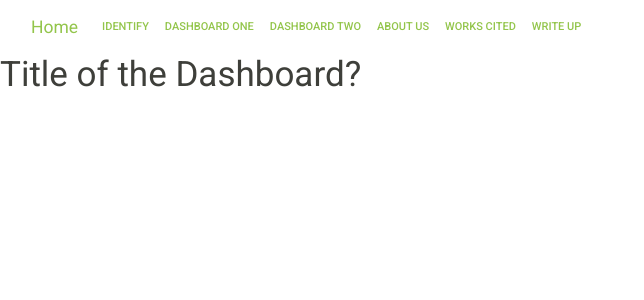
After one commit to KelseyMersinas/Project-4-Group-10, a Flask app: page /tableauTwo in a window 1280 px wide. The commit adds this page. Shown: the top 300 px of the page, without its empty margins (0-644 px from the left). Run offline with Flask 3, Linux system fonts and the light colour scheme; parts of the project's set-up code (start-up, migrations or seed data) failed here and were passed over; some libraries are stand-ins or nearby versions.

Commit message:
updating app.py

```diff
--- a/app/app.py
+++ b/app/app.py
@@ -5,22 +5,30 @@ import pickle
 
 app = Flask(__name__)
 
-# load the model
-with open('mushroom_model.h5', 'rb') as file:
+# Load the model
+with open('mushroom_model.pkl', 'rb') as file:
     model = pickle.load(file)
 
-# Attempt to make the prediction page - havn't figured it out yet just slapped this together- will work on over weekend
 @app.route('/predict', methods=['POST'])
 def predict():
-    features_input = request.form['features']
-    features = np.array(features_input.split(',')).reshape(1, -1)
-    prediction = model.predict(features)
-    return jsonify({'edible': prediction[0]})
+    content = request.json['data']
+    print(content)
+    return(jsonify({'ok': True}))
 
 # home page
 @app.route('/')
 def home():
     return render_template('landing.html')
+
+# dashboard 1
+@app.route('/tableauOne')
+def tableauOne():
+    return render_template('tableauOne.html')
+
+# dashboard 2
+@app.route('/tableauTwo')
+def tableauTwo():
+    return render_template('tableauTwo.html')
 
 # write up
 @app.route('/writeup')
@@ -37,5 +45,19 @@ def aboutus():
 def workscited():
     return render_template('workscited.html')
 
+##################################################
+
+@app.after_request
+def add_header(r):
+    """
+    Add headers to both force latest IE rendering engine or Chrome Frame,
+    and also to cache the rendered page for 10 minutes.
+    """
+    r.headers['X-UA-Compatible'] = 'IE=Edge,chrome=1'
+    r.headers["Cache-Control"] = "no-cache, no-store, must-revalidate, public, max-age=0"
+    r.headers["Pragma"] = "no-cache"
+    r.headers["Expires"] = "0"
+    return r
+
 if __name__ == '__main__':
     app.run(debug=True)
--- a/app/templates/aboutus.html
+++ b/app/templates/aboutus.html
@@ -21,6 +21,12 @@
                         <a class="nav-link" href="{{ url_for('predict') }}">Identify</a>
                     </li>
                     <li class="nav-item"></li>
+                        <a class="nav-link" href="{{ url_for('tableauOne') }}">Dashboard One</a>
+                    </li>
+                    <li class="nav-item"></li>
+                        <a class="nav-link" href="{{ url_for('tableauTwo') }}">Dashboard Two</a>
+                    </li>
+                    <li class="nav-item"></li>
                         <a class="nav-link" href="{{ url_for('aboutus') }}">About Us</a>
                     </li>
                     <li class="nav-item"></li>
--- a/app/templates/landing.html
+++ b/app/templates/landing.html
@@ -21,6 +21,12 @@
                         <a class="nav-link" href="{{ url_for('predict') }}">Identify</a>
                     </li>
                     <li class="nav-item"></li>
+                        <a class="nav-link" href="{{ url_for('tableauOne') }}">Dashboard One</a>
+                    </li>
+                    <li class="nav-item"></li>
+                        <a class="nav-link" href="{{ url_for('tableauTwo') }}">Dashboard Two</a>
+                    </li>
+                    <li class="nav-item"></li>
                         <a class="nav-link" href="{{ url_for('aboutus') }}">About Us</a>
                     </li>
                     <li class="nav-item"></li>
--- /dev/null
+++ b/app/templates/tableauTwo.html
@@ -0,0 +1,46 @@
+<!DOCTYPE html>
+<html lang="en">
+<head>
+    <meta charset="UTF-8">
+    <meta name="viewport" content="width=device-width, initial-scale=1.0">
+    <link rel="stylesheet" href="https://stackpath.bootstrapcdn.com/bootswatch/4.5.2/sandstone/bootstrap.min.css">
+    <link rel="stylesheet" href="{{ url_for('static', filename='styles.css') }}">
+    <title>Mushroom Classification</title>
+</head>
+<body>
+    <div id="chart"></div>
+    <nav class="navbar navbar-expand-lg bg-body-tertiary sticky-top" data-bs-theme="dark">
+        <div class="container-fluid">
+            <a class="navbar-brand" href="/">Home</a>
+            <button class="navbar-toggler" type="button" data-bs-toggle="collapse" data-bs-target="#navbarNav" aria-controls="navbarNav" aria-expanded="false" aria-label="Toggle navigation">
+                <span class="navbar-toggler-icon"></span>
+            </button>
+            <div class="collapse navbar-collapse" id="navbarNav">
+                <ul class="navbar-nav">
+                    <li class="nav-item">
+                        <a class="nav-link" href="{{ url_for('predict') }}">Identify</a>
+                    </li>
+                    <li class="nav-item"></li>
+                        <a class="nav-link" href="{{ url_for('tableauOne') }}">Dashboard One</a>
+                    </li>
+                    <li class="nav-item"></li>
+                        <a class="nav-link" href="{{ url_for('tableauTwo') }}">Dashboard Two</a>
+                    </li>
+                    <li class="nav-item"></li>
+                        <a class="nav-link" href="{{ url_for('aboutus') }}">About Us</a>
+                    </li>
+                    <li class="nav-item"></li>
+                    <a class="nav-link" href="{{ url_for('workscited') }}">Works Cited</a>
+                    </li>
+                    <li class="nav-item"></li>
+                    <a class="nav-link" href="{{ url_for('writeup') }}">Write Up</a>
+                    </li>
+                </ul>
+            </div>
+        </div>
+    </nav>
+    <header>
+        <h1>Title of the Dashboard?</h1>
+    </header>
+</body>
+</html>
--- a/app/templates/workscited.html
+++ b/app/templates/workscited.html
@@ -21,6 +21,12 @@
                         <a class="nav-link" href="{{ url_for('predict') }}">Identify</a>
                     </li>
                     <li class="nav-item"></li>
+                        <a class="nav-link" href="{{ url_for('tableauOne') }}">Dashboard One</a>
+                    </li>
+                    <li class="nav-item"></li>
+                        <a class="nav-link" href="{{ url_for('tableauTwo') }}">Dashboard Two</a>
+                    </li>
+                    <li class="nav-item"></li>
                         <a class="nav-link" href="{{ url_for('aboutus') }}">About Us</a>
                     </li>
                     <li class="nav-item"></li>
--- a/app/templates/writeup.html
+++ b/app/templates/writeup.html
@@ -21,6 +21,12 @@
                         <a class="nav-link" href="{{ url_for('predict') }}">Identify</a>
                     </li>
                     <li class="nav-item"></li>
+                        <a class="nav-link" href="{{ url_for('tableauOne') }}">Dashboard One</a>
+                    </li>
+                    <li class="nav-item"></li>
+                        <a class="nav-link" href="{{ url_for('tableauTwo') }}">Dashboard Two</a>
+                    </li>
+                    <li class="nav-item"></li>
                         <a class="nav-link" href="{{ url_for('aboutus') }}">About Us</a>
                     </li>
                     <li class="nav-item"></li>
```
Also changed, not shown: app/templates/predict.html (+15 -4 lines), app/templates/tableauOne.html (added, +46 -0 lines), 3 other files.
